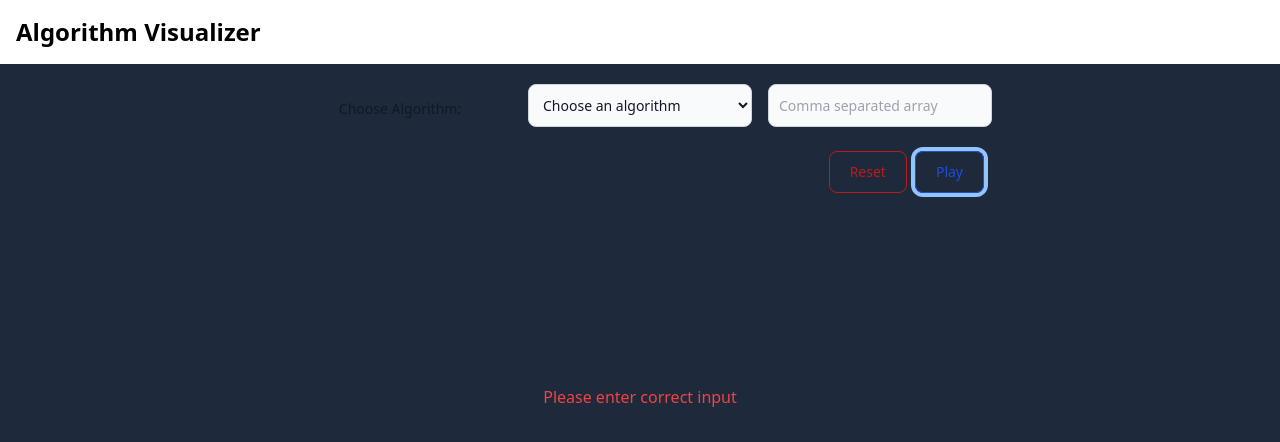
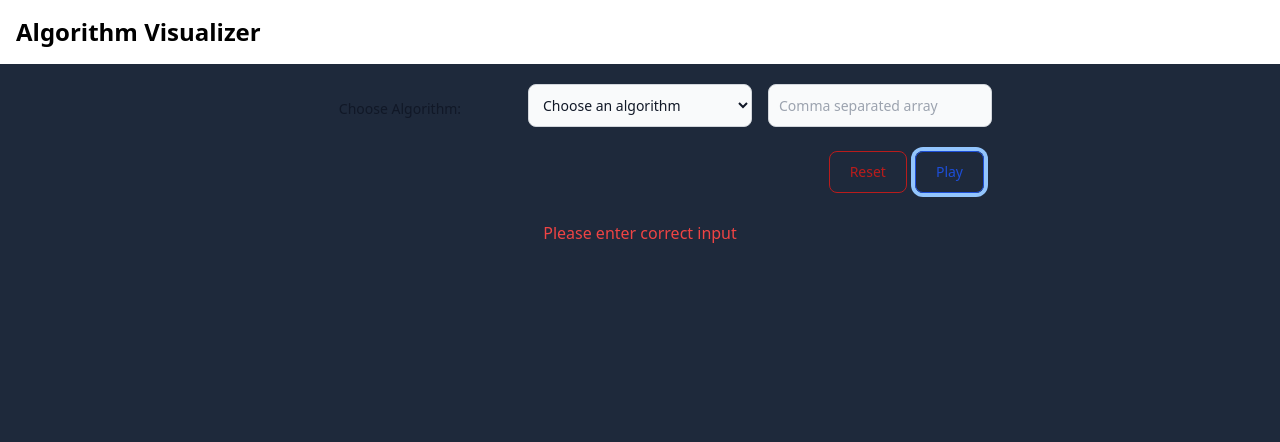
Before and after one commit to khaledsharara/Algorithm-Visualizer, a React (Create React App) app: page / in a window 1280 px wide. Both pictures are taken after a click on the button "Play". Shown: the top 442 px of the page. Built offline with nearby package versions, Linux system fonts and the light colour scheme.

Commit message:
Added comments and reconfigured structure

```diff
--- a/src/Components/OSForm.jsx
+++ b/src/Components/OSForm.jsx
@@ -51,10 +51,10 @@ const OSForm = () => {
       if (search === array[i]) {
         setPosition(i + 1);
         setHighlightedIndex(null);
-        setSteps(prevSteps => prevSteps + 1);
+        setSteps((prevSteps) => prevSteps + 1);
         return;
       } else {
-        setSteps(prevSteps => prevSteps + 1);
+        setSteps((prevSteps) => prevSteps + 1);
       }
     }
     setError(true);
@@ -75,14 +75,14 @@ const OSForm = () => {
       if (array[mid] === search) {
         setPosition(mid + 1);
         setHighlightedIndex(null);
-        setSteps(prevSteps => prevSteps + 1);
+        setSteps((prevSteps) => prevSteps + 1);
         return;
       } else if (array[mid] < search) {
         low = mid + 1;
-        setSteps(prevSteps => prevSteps + 1);
+        setSteps((prevSteps) => prevSteps + 1);
       } else {
         high = mid - 1;
-        setSteps(prevSteps => prevSteps + 1);
+        setSteps((prevSteps) => prevSteps + 1);
       }
     }
     setError(true);
@@ -96,7 +96,7 @@ const OSForm = () => {
       for (let i = 0; i < n - 1; i++) {
         setHighlightedIndexes([i, i + 1]);
         await new Promise((resolve) => setTimeout(resolve, 650));
-        setSteps(prevSteps => prevSteps + 1);
+        setSteps((prevSteps) => prevSteps + 1);
         if (arr[i] > arr[i + 1]) {
           let temp = arr[i];
           arr[i] = arr[i + 1];
@@ -117,7 +117,7 @@ const OSForm = () => {
       for (let j = i + 1; j < n; j++) {
         setHighlightedIndexes([minIndex, j]);
         await new Promise((resolve) => setTimeout(resolve, 650));
-        setSteps(prevSteps => prevSteps + 1);
+        setSteps((prevSteps) => prevSteps + 1);
 
         if (arr[j] < arr[minIndex]) {
           minIndex = j;
@@ -161,11 +161,9 @@ const OSForm = () => {
           className="w-full max-w-3/4"
           style={{ display: "flex", justifyContent: "center" }}
         >
-          <form
-            // onSubmit={handleSubmit}
-            className="new-item-form"
-          >
+          <form className="new-item-form">
             <div className="form-row">
+              {/* User input */}
               <div className="mb-6">
                 <div
                   className={`grid gap-4 ${
@@ -215,6 +213,7 @@ const OSForm = () => {
                 </div>
               </div>
             </div>
+            {/* Buttons */}
             <div className="flex justify-end">
               <button
                 type="button"
@@ -232,6 +231,15 @@ const OSForm = () => {
                 Play
               </button>
             </div>
+            {/* Input error handling */}
+            <div>
+              {inputError === true && (
+                <label className="block mb-10 mt-5 text-m font-medium text-red-500 dark:text-red-500 my-auto">
+                  Please enter correct input
+                </label>
+              )}
+            </div>
+            {/* GUI grid with animation */}
             <div className="flex flex-row mt-20 h-16">
               {buttonPressed &&
                 array.length > 0 &&
@@ -256,27 +264,32 @@ const OSForm = () => {
                   </div>
                 ))}
             </div>
-
-          {buttonPressed &&
+            {/* Information about the process */}
+            <div>
+              {buttonPressed && (
                 <label className="block mb-2 mt-10 text-m font-medium text-gray-900 dark:text-white my-auto">
                   Steps: {steps}
-          </label>}
-
-          {buttonPressed &&
+                </label>
+              )}
+              {buttonPressed && (
                 <label className="block mb-2 mt-4 text-m font-medium text-gray-900 dark:text-white my-auto">
                   Running Time: {steps * 650}ms
-          </label>}
-
+                </label>
+              )}
               {buttonPressed &&
                 position != null &&
                 error === false &&
                 (algorithm === "LS" || algorithm === "BS") && (
                   <label className="block mb-2 mt-4 text-m font-medium text-gray-900 dark:text-white my-auto">
-                  Position: <label className="text-m font-medium text-green-500 dark:text-green-500 ">
+                    Position:{" "}
+                    <label className="text-m font-medium text-green-500 dark:text-green-500 ">
                       {position}
                     </label>
                   </label>
                 )}
+            </div>
+            {/* Term not found error */}
+            <div>
               {buttonPressed &&
                 error === true &&
                 (algorithm === "LS" || algorithm === "BS") && (
@@ -284,11 +297,7 @@ const OSForm = () => {
                     The term does not exist in the array
                   </label>
                 )}
-            {inputError === true && (
-              <label className="block mb-2 mt-10 text-m font-medium text-red-500 dark:text-red-500 my-auto">
-                Please enter correct input
-              </label>
-            )}
+            </div>
           </form>
         </div>
       </div>
```
Lines whose indentation alone changed are shown as unchanged.
